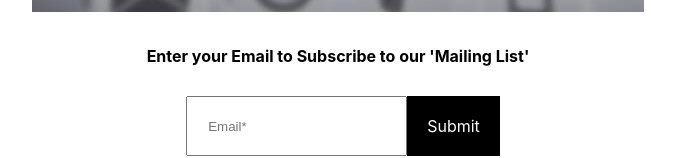
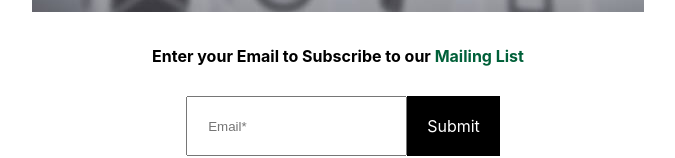
Before and after one commit to mycallCampbell/robdiamondFrontend, a Next.js app: page /contact in a window 1280 px wide. Shown: the part 1523-1681 px from the top of the page, without its empty margins (302-977 px from the left). Built offline with nearby package versions, Linux system fonts and the light colour scheme.

Commit message:
added updates

```diff
--- a/components/Footer.js
+++ b/components/Footer.js
@@ -53,7 +53,7 @@ function Footer({src, width, height}) {
                 <Image src={src} width={width} height={height} />
             </div>
             <div className={styles.containerContentEnterEmail}>
-                <h4>Enter your Email to Subscribe to our 'Mailing List'</h4>
+                <h4>Enter your Email to Subscribe to our <span>Mailing List</span></h4>
             </div>
         </div>
 
--- a/components/Footer.module.css
+++ b/components/Footer.module.css
@@ -17,6 +17,10 @@
 
 .containerContentEnterEmail{
     margin: 30px;
+}
+
+.containerContentEnterEmail span{
+    color: #006039;
 }
 
 .containerFooterContent{
--- a/pages/index.js
+++ b/pages/index.js
@@ -9,7 +9,7 @@ export default function Home() {
     <div className={styles.container}>
       <Head>
         <title>ROB DIAMOND</title>
-        <meta name="description" content="Generated by create next app" />
+        <meta name="description" content="Rolex Specialists" />
         <link rel="icon" href="/favicon.ico" />
       </Head>
 
```
